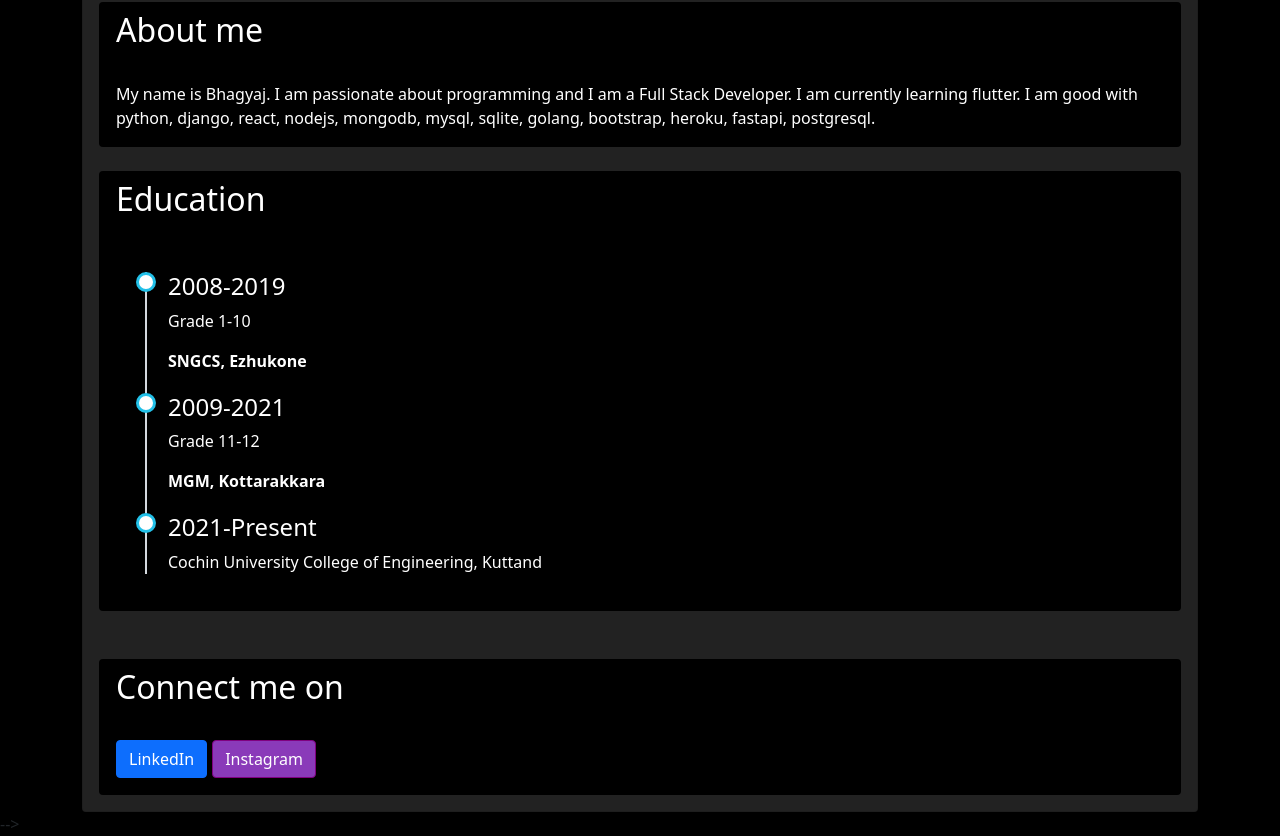
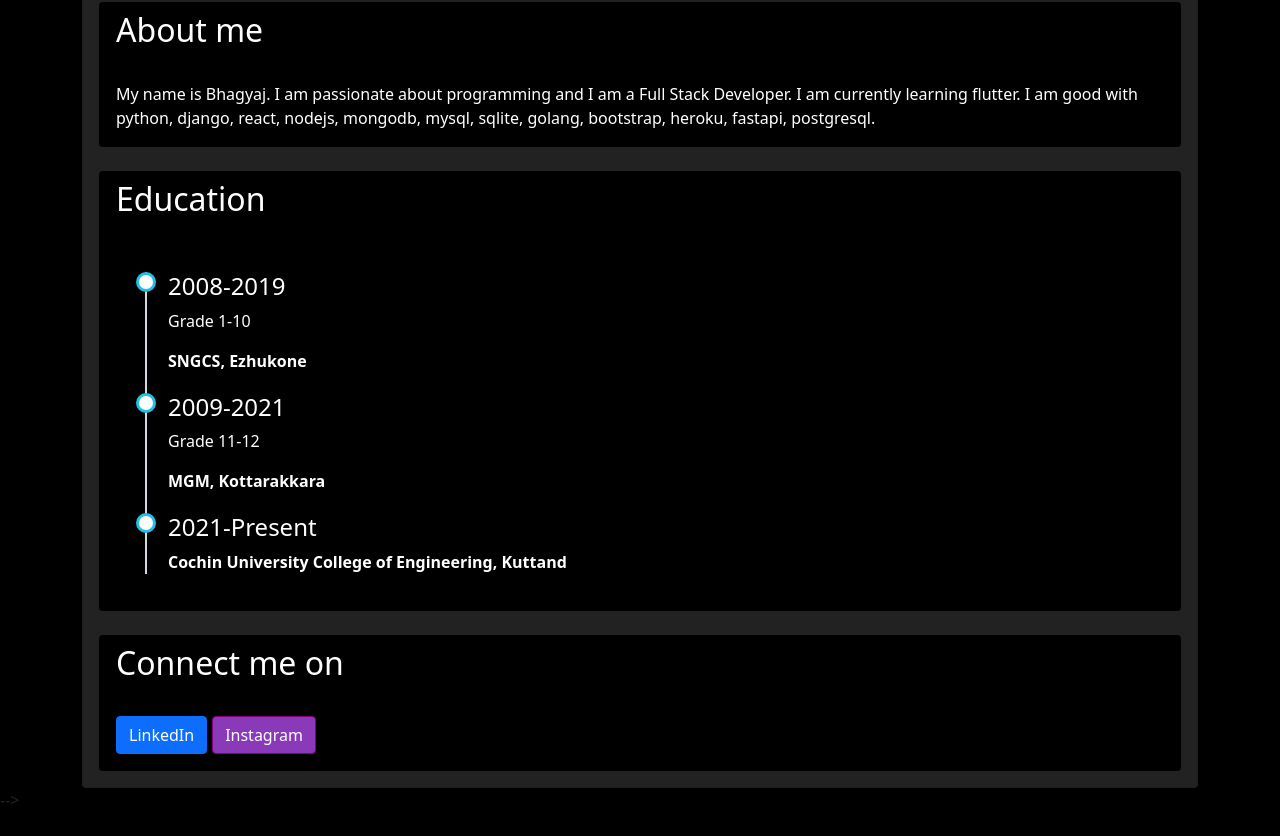
Before and after one commit to bhagyajkumar/personal_website, a React (Create React App) app: page / in a window 1280 px wide. Shown: the part 621-1457 px from the top of the page. After the commit the page ends 1433 px from the top, so only its background shows below. Built offline with nearby package versions, Linux system fonts and the light colour scheme.

Commit message:
fixed ui

```diff
--- a/src/pages/Home.jsx
+++ b/src/pages/Home.jsx
@@ -65,12 +65,11 @@ function Home() {
                                         </li>
                                         <li>
                                             <h4>2021-Present</h4>
-                                            <p>Cochin University College of Engineering, Kuttand</p>
+                                            <p><b>Cochin University College of Engineering, Kuttand</b></p>
                                         </li>
                                     </ul>
                                 </Card.Body>
                             </Card>
-                            <br />
                             <br />
                             <Card className="bg-black">
                                 <Card.Header><h2>Connect me on</h2></Card.Header>
```
